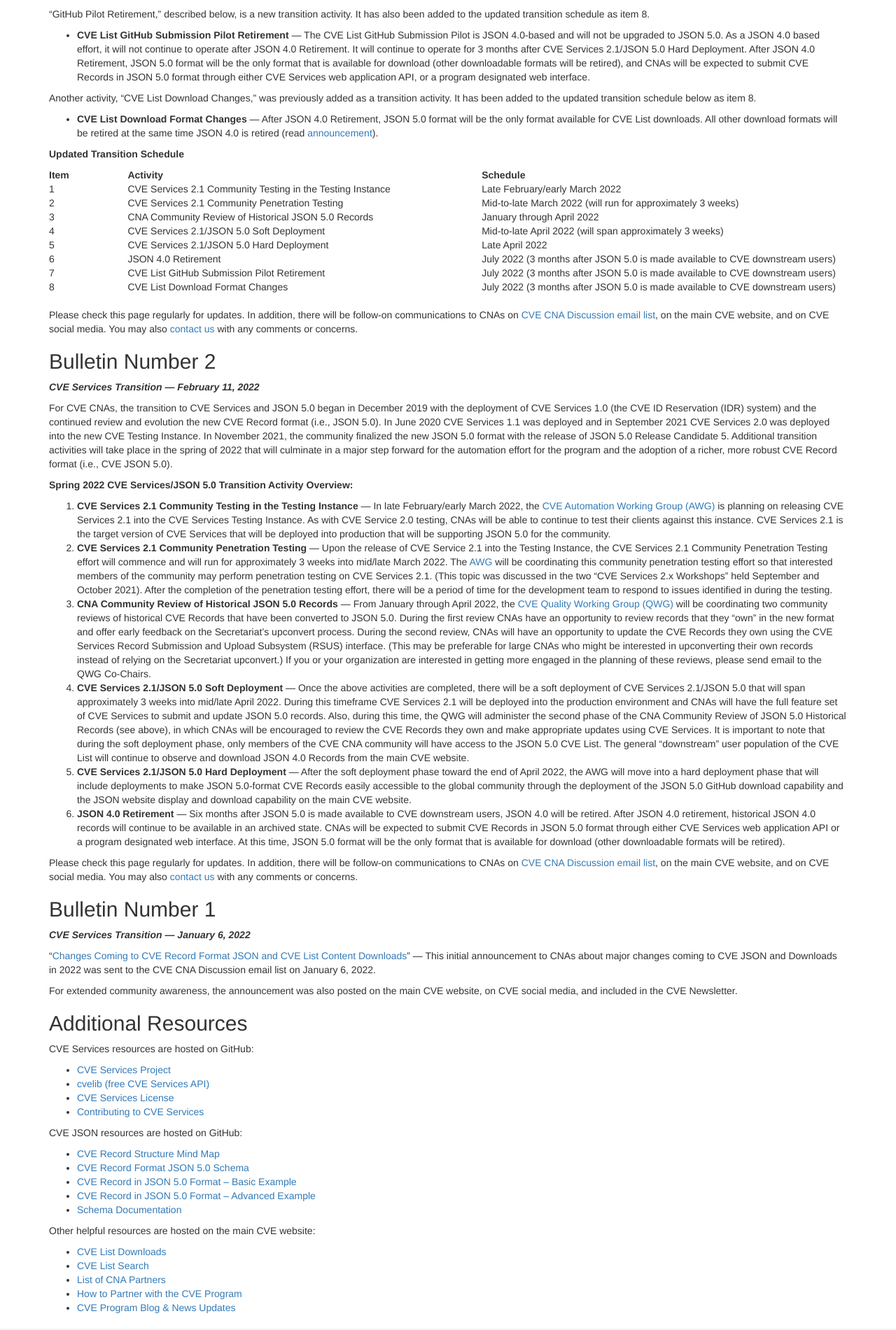
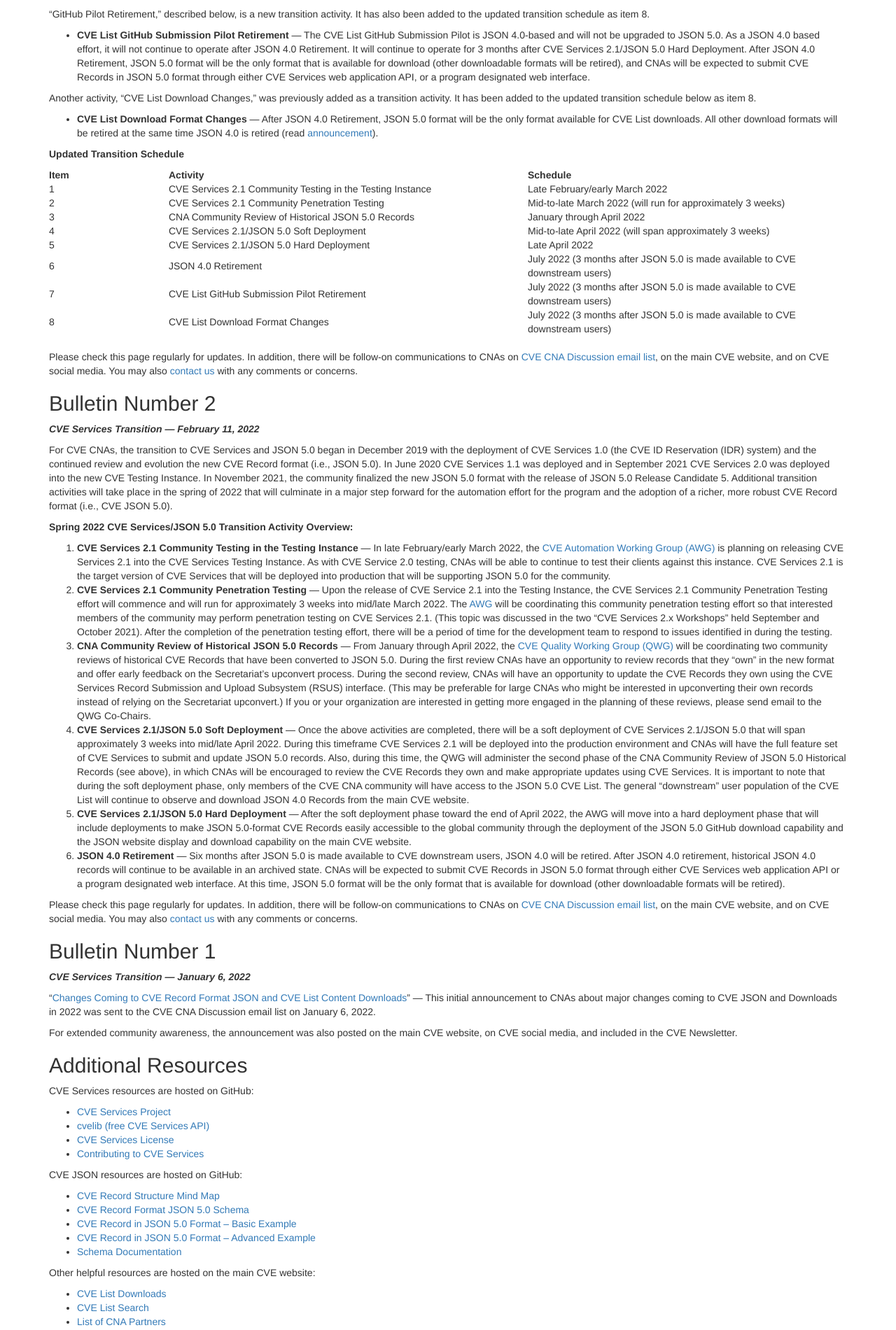
Before and after one commit to CVEProject/cveproject.github.io, a Jekyll site: the page built from automation-transition.md, in a window 1280 px wide. Shown: the part 648-2549 px from the top of the page at 70% size. Built offline with Jekyll 4.4.1, drawn with Linux system fonts in a browser that asks for light colours; nearby versions of some CDN libraries.

Commit message:
Update automation-transition.md

```diff
--- a/automation-transition.md
+++ b/automation-transition.md
@@ -34,9 +34,9 @@ Another activity, “CVE List Download Changes,” was previously added as a tra
 
   <table style="padding-left:5%;padding-left:30%;">
     <tr>
-      <th style="width:10%">Item</th>
+      <th style="width:15%">Item</th>
       <th style="width:45%">Activity</th>
-      <th style="width:45%">Schedule</th>
+      <th style="width:40%">Schedule</th>
     </tr>
     <tr>
       <td>1</td>
```
